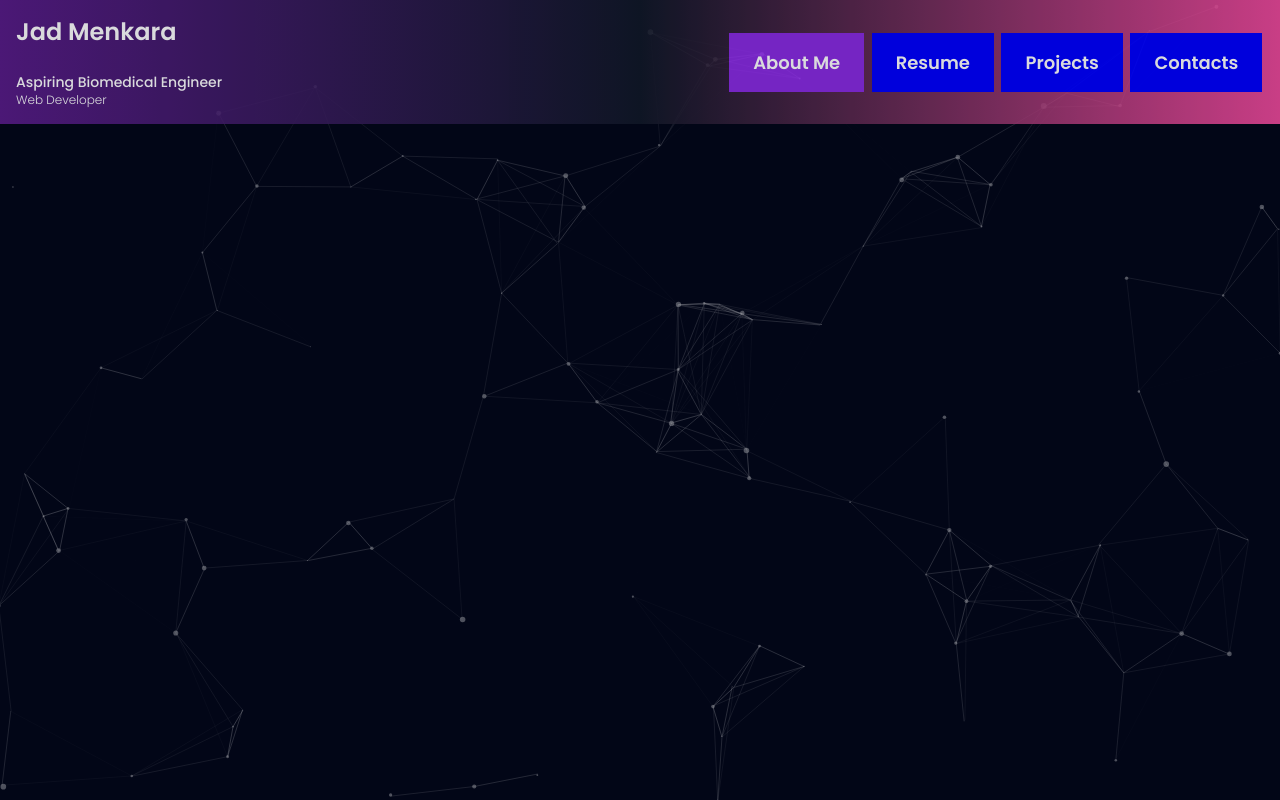
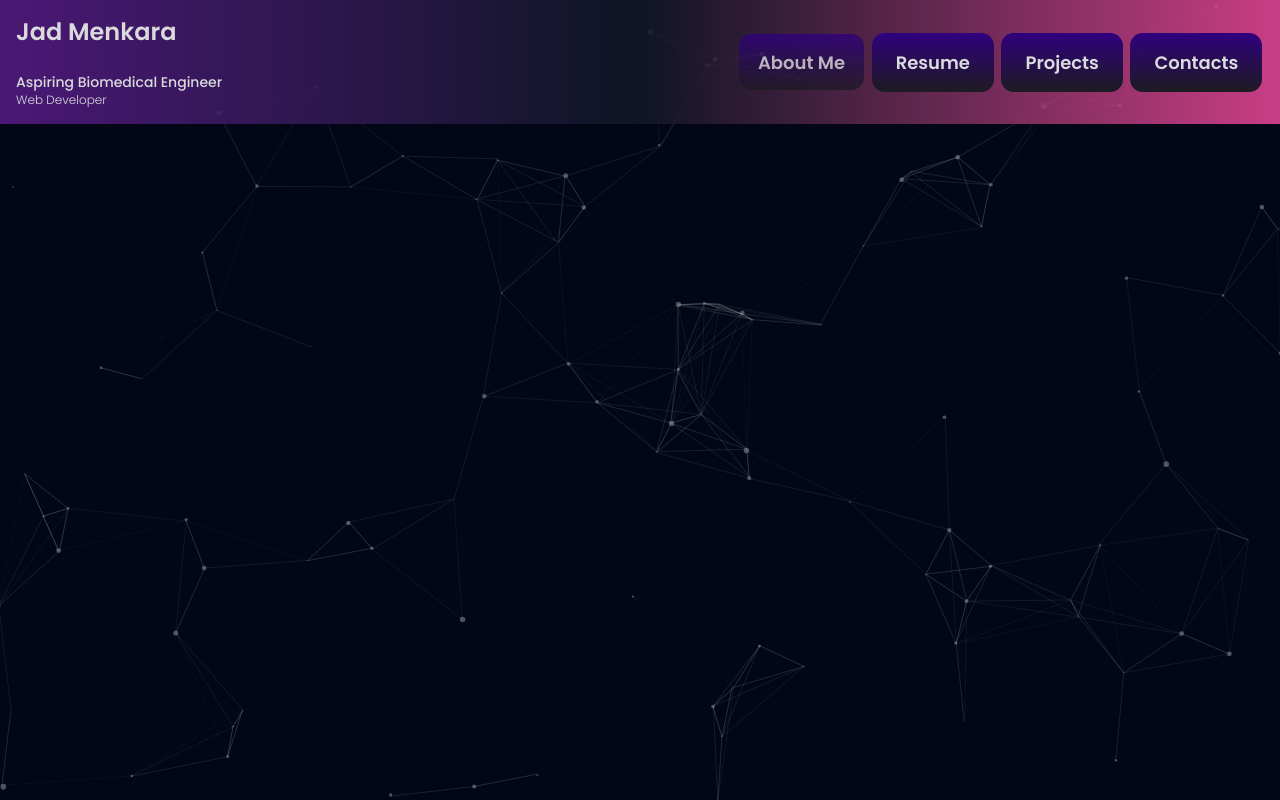
Before and after one commit to Toyotra/Personal-Website, a SvelteKit app: page / in a window 1280 px wide. In both pictures the pointer is over the button "About Me". Built offline with nearby package versions, Linux system fonts and the light colour scheme.

Commit message:
Update app.css

```diff
--- a/src/app.css
+++ b/src/app.css
@@ -16,13 +16,17 @@ html{
     padding-left:1.5rem;
     font-size:large;
     font-weight:600;
-    background-color:blue;
+    background-image: linear-gradient(rgb(56, 0, 145), rgb(35, 31, 36));
     transition-duration: 0.3s;
     height:fit-content;
     margin-left:0.1rem;
     margin-right:0.1rem;
+    border-radius:0.8rem;
 }
 
 .nav-button:hover{
-    background-color:blueviolet;
+    opacity:0.8;
+    padding: 0.9rem;
+    padding-right:1.2rem;
+    padding-left:1.2rem;
 }
```
